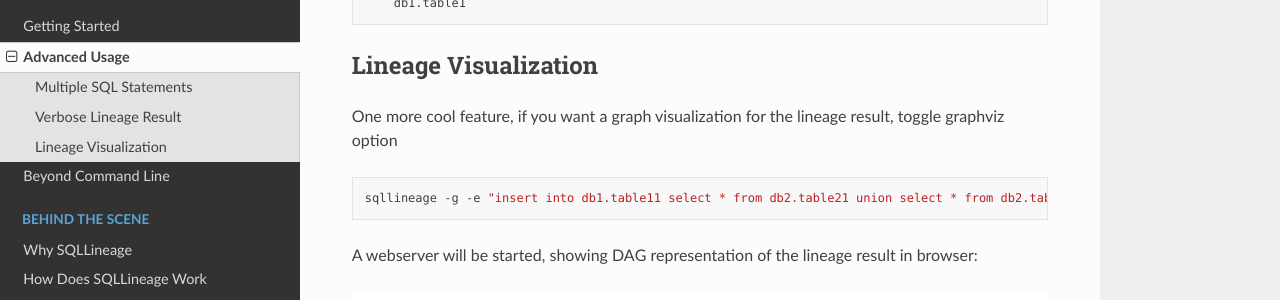
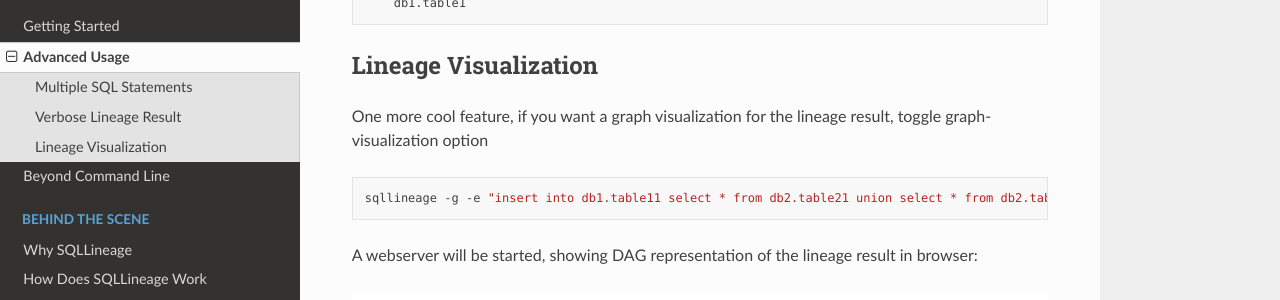
Before and after one commit to reata/sqllineage, a Sphinx documentation site: the page built from docs/first_steps/advanced_usage.rst, in a window 1280 px wide and 900 px high, scrolled down 772 px. Shown: the part 151-451 px from the top of the window. Built offline with Sphinx 7.4.7 and the Read the Docs theme 2.0.0, drawn with Linux system fonts in a browser that asks for light colours.

Commit message:
refactor: remove graphviz related code

```diff
--- a/docs/first_steps/advanced_usage.rst
+++ b/docs/first_steps/advanced_usage.rst
@@ -53,7 +53,7 @@ And if you want to see lineage result for every SQL statement, just toggle verbo
 Lineage Visualization
 =====================
 
-One more cool feature, if you want a graph visualization for the lineage result, toggle graphviz option
+One more cool feature, if you want a graph visualization for the lineage result, toggle graph-visualization option
 
 .. code-block:: bash
 
```
Also changed, not shown: README.md (+1 -1 lines), 2 other files.
